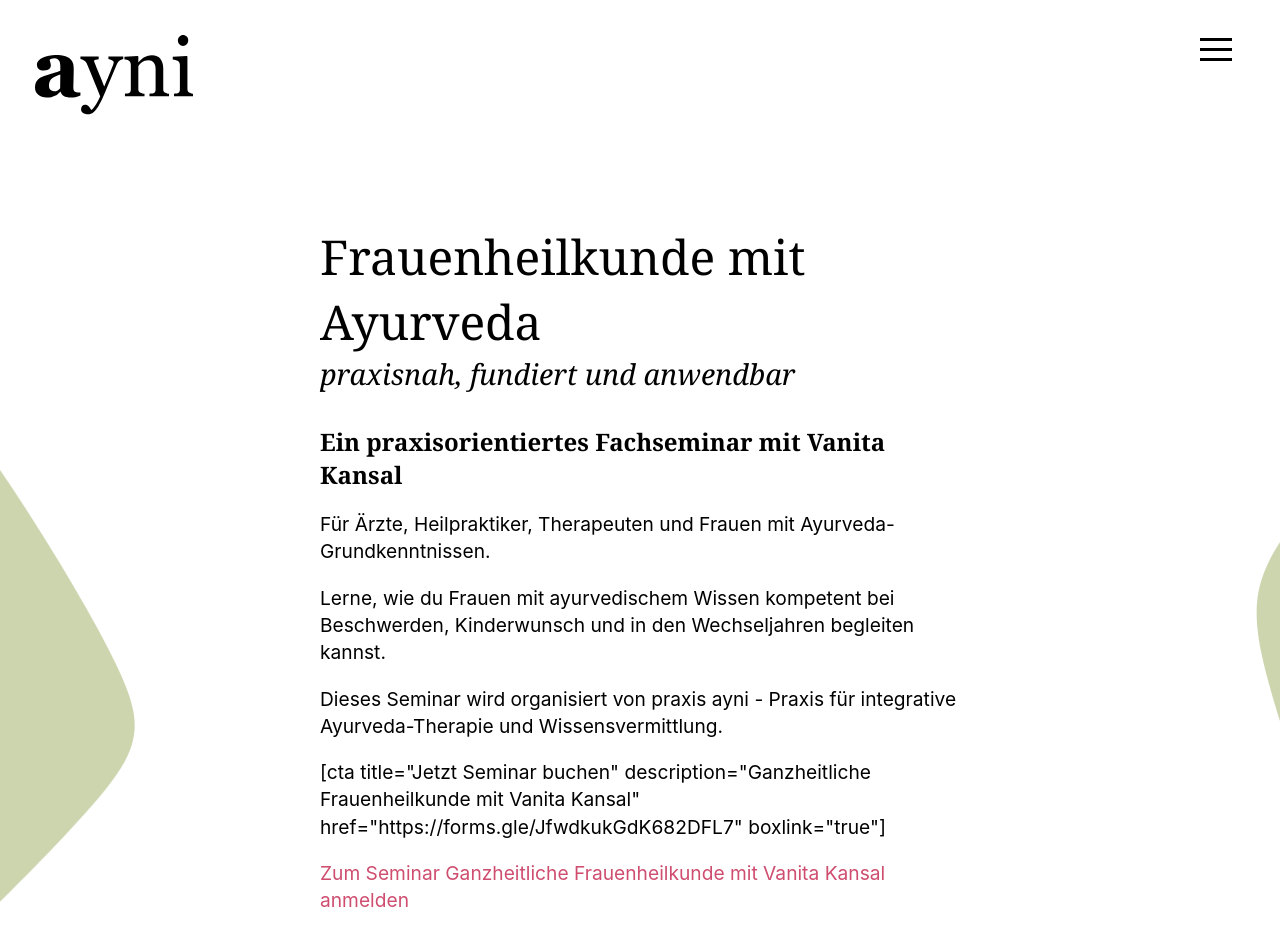
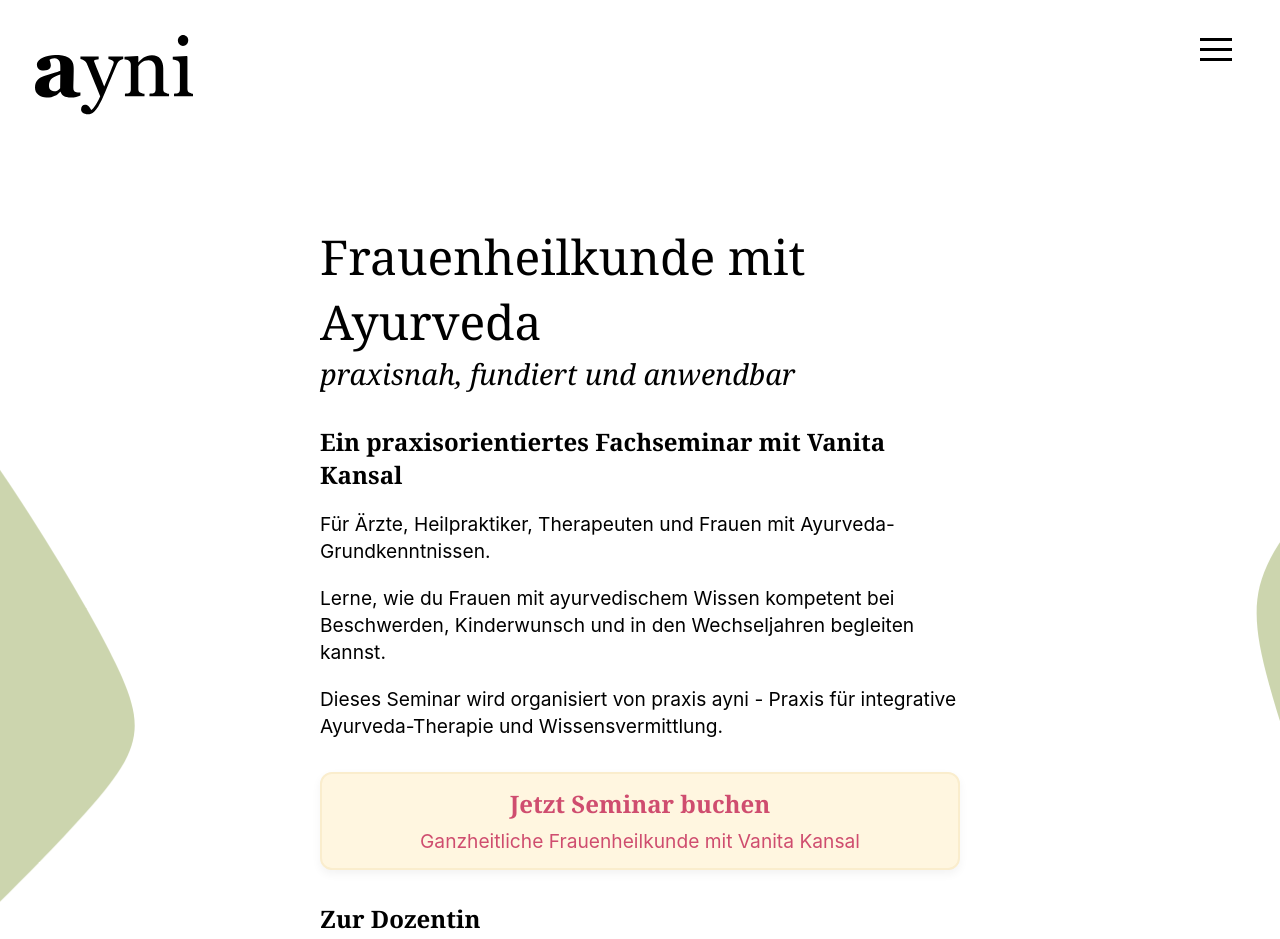
Before and after one commit to ddresch/ayni.ch, a Next.js app: page /angebot/ayni-seminar-frauenheilkunde in a window 1280 px wide. Shown: the top 939 px of the page. Built offline with nearby package versions, Linux system fonts and the light colour scheme.

Commit message:
Add CTA shortcode handling for aktuelles and angebote

```diff
--- a/content/angebote/ayni-seminar-frauenheilkunde.md
+++ b/content/angebote/ayni-seminar-frauenheilkunde.md
@@ -26,10 +26,7 @@ block1: >-
   Dieses Seminar wird organisiert von praxis ayni - Praxis für integrative Ayurveda-Therapie und Wissensvermittlung.
 
 
-  \[cta title="Jetzt Seminar buchen" description="Ganzheitliche Frauenheilkunde mit Vanita Kansal" href="https://forms.gle/JfwdkukGdK682DFL7" boxlink="true"]
-
-
-  [Zum Seminar Ganzheitliche Frauenheilkunde mit Vanita Kansal anmelden](https://forms.gle/JfwdkukGdK682DFL7)
+  [cta title="Jetzt Seminar buchen" description="Ganzheitliche Frauenheilkunde mit Vanita Kansal" href="https://forms.gle/JfwdkukGdK682DFL7" boxlink="true"]
 
 
   ## Zur Dozentin
@@ -114,7 +111,7 @@ block2: >-
   Sichere dir deinen Platz im ersten Kurs dieser exklusiven Seminarreihe und erweitere dein Wissen um ganzheitliche Frauenheilkunde im Ayurveda.
 
 
-  [Zum Seminar Ganzheitliche Frauenheilkunde mit Vanita Kansal anmelden](<>)
+  [cta title="Jetzt Seminar buchen" description="Ganzheitliche Frauenheilkunde mit Vanita Kansal" href="https://forms.gle/JfwdkukGdK682DFL7"]
 
 
   Die Seminarreihe orientiert sich an der Fachweiterbildungsordnung (FWBO) des EMR und eignet sich zur fachlichen Vertiefung und Weiterbildung.
--- /dev/null
+++ b/lib/parseShortcodes.ts
@@ -0,0 +1,47 @@
+export function parseShortcodes(markdown: string): string {
+  return markdown.replace(
+    /\[cta\s+(.*?)\]/g,
+    (_, rawAttrs) => {
+      const attrs: Record<string, string | boolean> = {}
+
+      // Einfache Attribut-Extraktion (unterstützt auch booleans wie boxlink)
+      rawAttrs.match(/([a-zA-Z0-9_-]+)="([^"]*)"/g)?.forEach(attr => {
+        const [key, value] = attr.split('=')
+        attrs[key] = value.replace(/"/g, '')
+      })
+
+      // boolean ohne Wert (z. B. boxlink)
+      rawAttrs.match(/\s([a-zA-Z0-9_-]+)(?=\s|$)/g)?.forEach(flag => {
+        const key = flag.trim()
+        if (!(key in attrs)) {
+          attrs[key] = true
+        }
+      })
+
+      const title = attrs.title || ''
+      const description = attrs.description || ''
+      const href = attrs.href || '#'
+      const linktext = attrs.linktext || 'Jetzt anmelden'
+      const boxlink = attrs.boxlink === true || attrs.boxlink === 'true'
+
+      const content = `
+        <h3>${title}</h3>
+        <p>${description}</p>
+        ${!boxlink ? `<a href="${href}" class="cta-link">${linktext}</a>` : ''}
+      `.trim()
+
+      return `
+
+${boxlink
+  ? `<div class="cta-box boxlink-wrapper">
+<a href="${href}" class="cta-overlay-link" aria-label="${title}"></a>
+${content}
+</div>`
+  : `<div class="cta-box">
+${content}
+</div>`}
+
+`
+    }
+  )
+}
--- a/package.json
+++ b/package.json
@@ -22,6 +22,7 @@
     "react-hook-form": "^7.43.1",
     "react-markdown": "^9.0.1",
     "react-scroll-parallax": "^3.4.5",
+    "rehype-raw": "^7.0.0",
     "remark": "^14.0.2",
     "remark-html": "^15.0.2",
     "tabler-icons-react": "^1.56.0",
--- a/pages/angebot/[slug].jsx
+++ b/pages/angebot/[slug].jsx
@@ -1,12 +1,13 @@
 import fs from 'fs'
-import * as React from 'react'
 import matter from 'gray-matter'
+import rehypeRaw from 'rehype-raw'
 import yaml from 'js-yaml'
 import { Headline } from '../../components/Headline'
 import Layout from '../../components/Layout'
 import Head from 'next/head'
 import Markdown from 'react-markdown'
 import { ContentContainer } from '../../components/ContentContainer'
+import {parseShortcodes} from '../../lib/parseShortcodes'
 
 export default function Post({ frontmatter, markdown}) {
   return (<>
@@ -23,8 +24,8 @@ export default function Post({ frontmatter, markdown}) {
                     sublevel={false}
           />
           <div className='markdown-body'>
-            <Markdown>
-              {frontmatter.block1}
+            <Markdown rehypePlugins={[rehypeRaw]} skipHtml={false}>
+              {parseShortcodes(frontmatter.block1)}
             </Markdown>
           </div>
         </div>
@@ -39,8 +40,8 @@ export default function Post({ frontmatter, markdown}) {
         </ContentContainer>
         <div className='main-container'>
           <div className='markdown-body'>
-            <Markdown>
-              {frontmatter.block2}
+            <Markdown rehypePlugins={[rehypeRaw]} skipHtml={false}>
+              {parseShortcodes(frontmatter.block2)}
             </Markdown>
           </div>
         </div>
--- a/styles/globals.css
+++ b/styles/globals.css
@@ -185,6 +185,65 @@ img.content-img-center {
   color: #cf4d6f;
 }
 
+.cta-box {
+  position: relative;
+  border: 2px solid #faedcd;
+  background: #fff6e0;
+  padding: 0.8rem;
+  border-radius: 12px;
+  margin: 2rem 0;
+  text-align: center;
+  box-shadow: 0 4px 10px rgba(0,0,0,0.05);
+  transition: transform 0.2s ease;
+}
+
+.cta-box:hover {
+  transform: translateY(-2px);
+}
+
+.cta-box h3 {
+  margin: 0 0 0.5rem;
+  font-size: 1.5rem;
+  font-weight: bold;
+  color: #cf4d6f;
+}
+
+.cta-box p {
+  margin: 0;
+  color: #cf4d6f;
+}
+
+.cta-link {
+  display: inline-block;
+  padding: 0.75rem 1.5rem;
+  background-color: #cf4d6f;
+  color: #fff !important;
+  border-radius: 8px;
+  text-decoration: none;
+  font-weight: bold;
+  transition: background-color 0.3s;
+  margin-top: 10px;
+}
+
+.cta-link:hover {
+  background-color: #b87d4c;
+}
+
+/* Ganze Box klickbar */
+.boxlink-wrapper {
+  position: relative;
+}
+
+.cta-overlay-link {
+  position: absolute;
+  top: 0; left: 0;
+  width: 100%; height: 100%;
+  z-index: 1;
+  text-indent: -9999px;
+}
+
+
+
 @media screen and (min-width: 375px) {
   .left-decor {
     margin-left: -170%;
```
Also changed, not shown: pages/aktuelles/[slug].jsx (+5 -2 lines), 1 other file (tests, documents, lock files or other folders).
